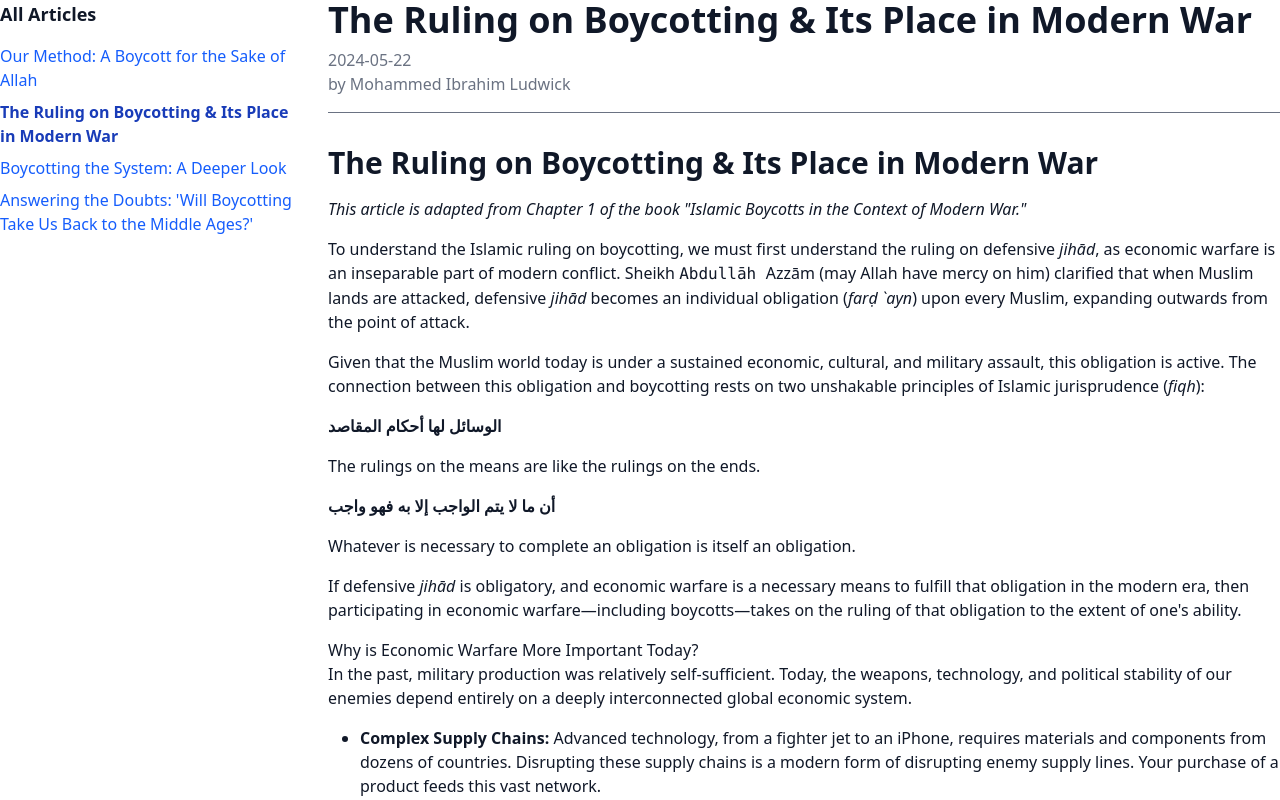
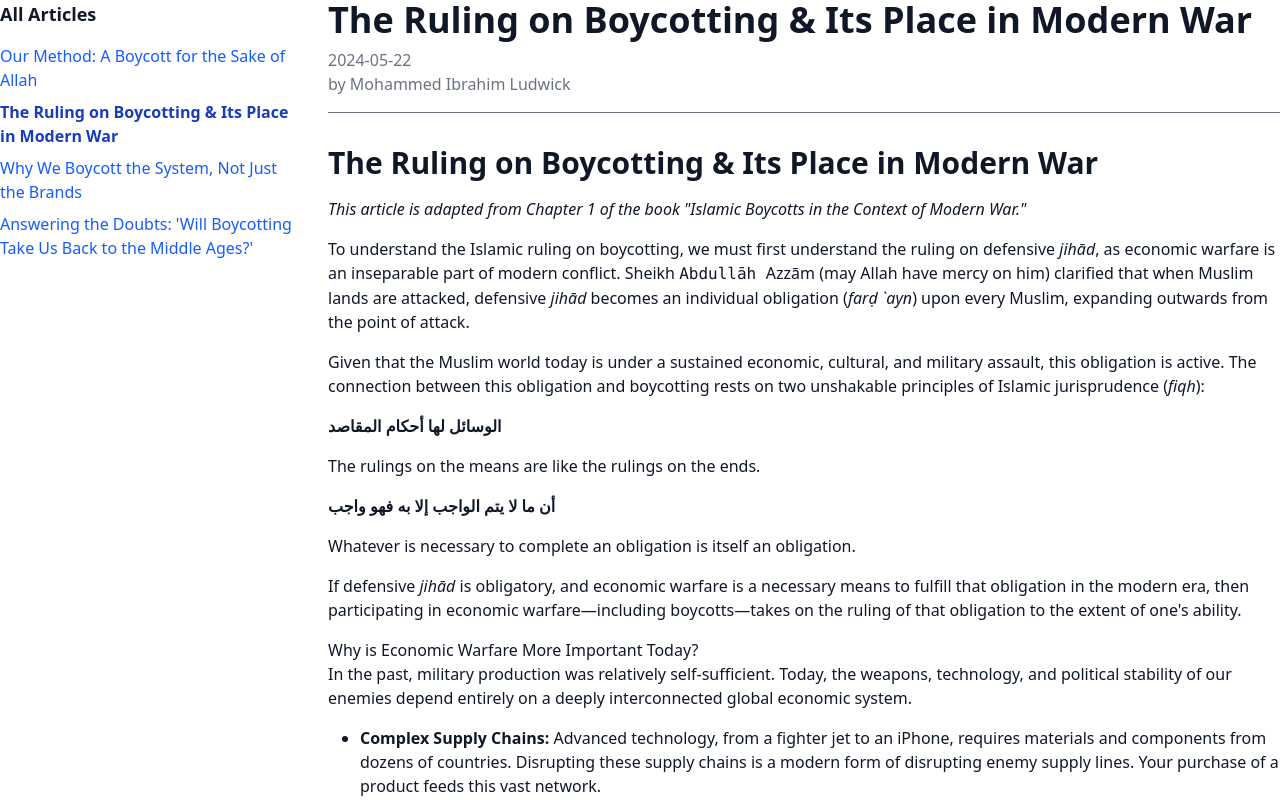
Before and after one commit to UsaidMalik/hackdi, a Next.js app: page /blog/boycott-ruling in a window 1280 px wide. Shown: the top 800 px of the page. Built offline with nearby package versions, Linux system fonts and the light colour scheme.

Commit message:
feat: sort articles order

```diff
--- a/_articles/boycotting-system.md
+++ b/_articles/boycotting-system.md
@@ -1,6 +1,6 @@
 ---
-title: 'Boycotting the System: A Deeper Look'
-date: '2024-01-22'
+title: 'Why We Boycott the System, Not Just the Brands'
+date: '2024-01-01'
 author: 'Mohammed Ibrahim Ludwick'
 ---
 
--- a/app/_lib/articles.ts
+++ b/app/_lib/articles.ts
@@ -24,24 +24,38 @@ export function getSortedArticlesData() {
       ...(matterResult.data as { date: string; title: string; author: string })
     }
   })
-  // Sort articles by date
+  // Custom sort order
+  const customOrder = ['core-article', 'boycott-ruling', 'boycotting-system', 'boycotting-middle-ages'];
+
   return allArticlesData.sort((a, b) => {
+    const aIndex = customOrder.indexOf(a.id);
+    const bIndex = customOrder.indexOf(b.id);
+
+    if (aIndex !== -1 && bIndex !== -1) {
+      return aIndex - bIndex; // Both are in custom order
+    }
+    if (aIndex !== -1) {
+      return -1; // a is in custom order, b is not
+    }
+    if (bIndex !== -1) {
+      return 1; // b is in custom order, a is not
+    }
+    // Neither are in custom order, sort by date
     if (a.date < b.date) {
-      return 1
+      return 1;
     } else {
-      return -1
+      return -1;
     }
-  })
+  });
 }
 
 export async function getArticleData(id: string) {
   const fullPath = path.join(articlesDirectory, `${id}.md`)
   const fileContents = fs.readFileSync(fullPath, 'utf8')
 
-  // Use gray-matter to parse the post metadata section
   const matterResult = matter(fileContents)
 
-  // Combine the data with the id and content
+  // combining the data with the id and content
   return {
     id,
     content: matterResult.content,
```
